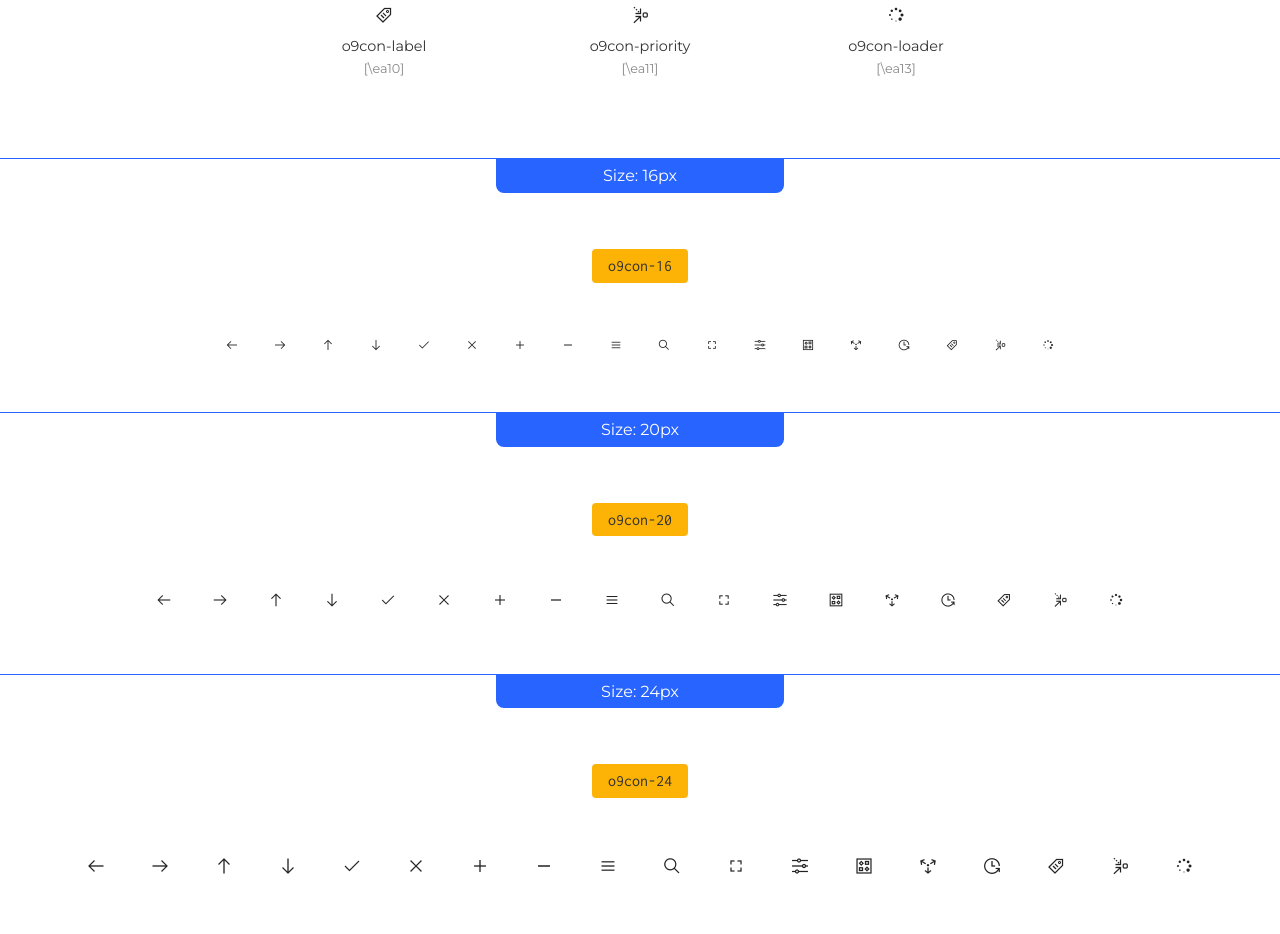
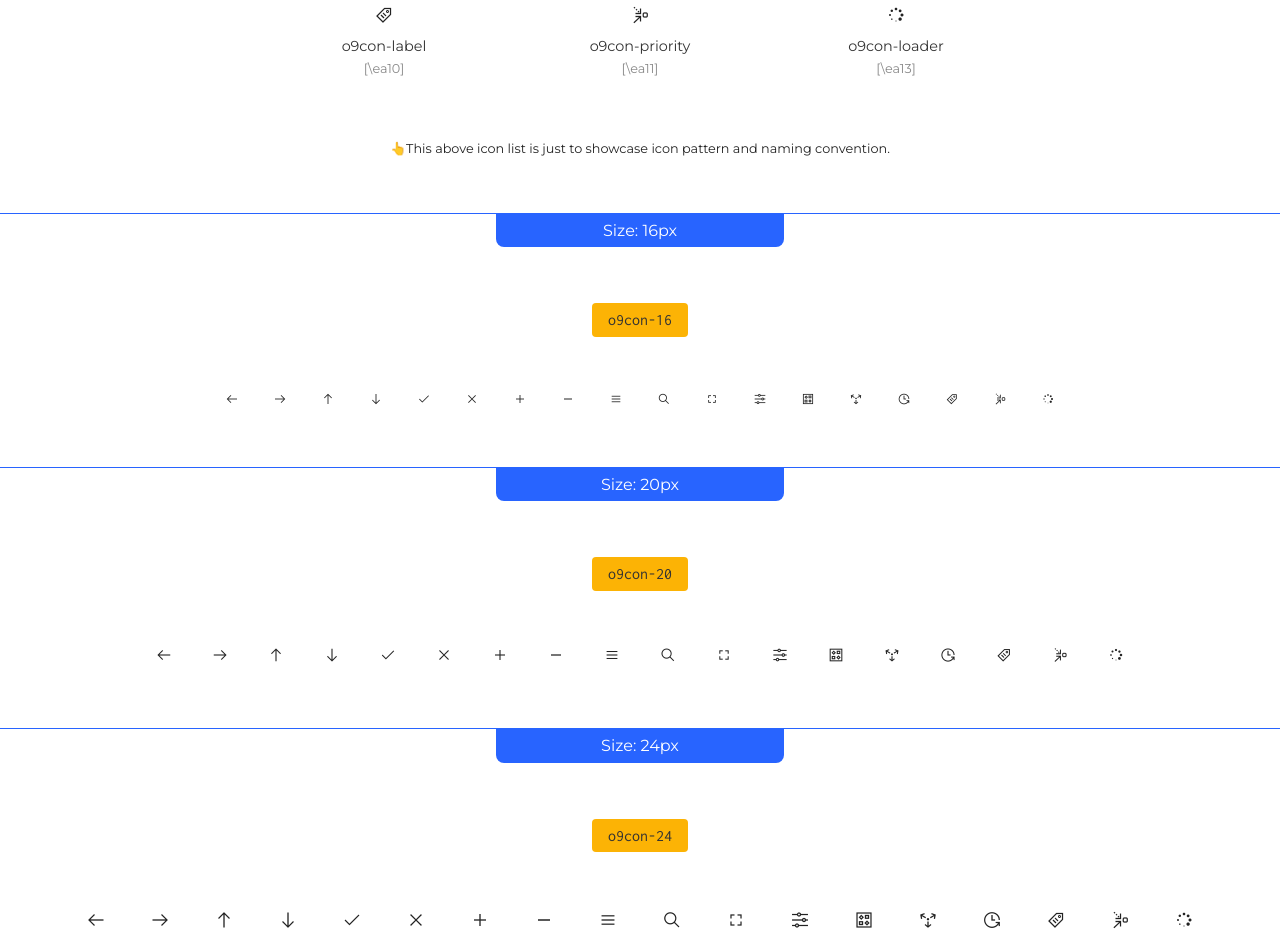
Before and after one commit to o9-AtulMeshram/o9con, a plain HTML site: page index.html in a window 1280 px wide. Shown: the part 831-1765 px from the top of the page. Drawn offline with nearby package versions, Linux system fonts and the light colour scheme; files that its build step writes are made by us from their sources.

Commit message:
Info Bar

```diff
--- a/index.html
+++ b/index.html
@@ -144,6 +144,11 @@
         </li>
 
       </ul>
+
+      <div class="sub-header-info">
+        <p>👆This above icon list is just to showcase icon pattern and naming convention.</p>
+      </div>
+
     </section>
 
     <section class="new-section-16">
@@ -989,6 +994,7 @@
         </li>
       </ul>
     </section>
+  </div>
 
   <footer>
     <p class="place-start">
@@ -998,7 +1004,6 @@
       Designed & Developed by <span>Atul Meshram</span>
     </p>
   </footer>
-  </div>
 
   <script>
     function SelectText(element) {
```
Lines whose indentation alone changed are shown as unchanged.
